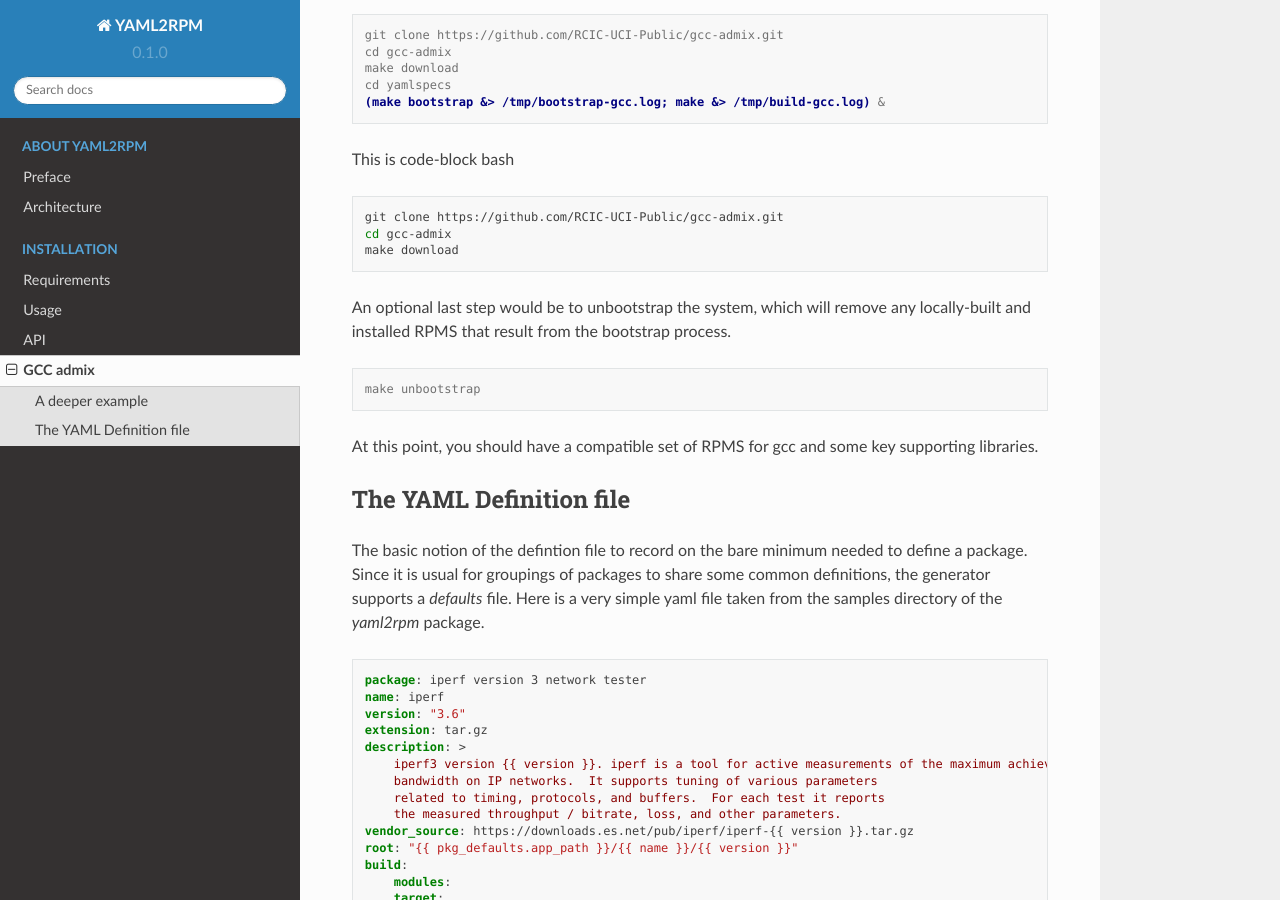
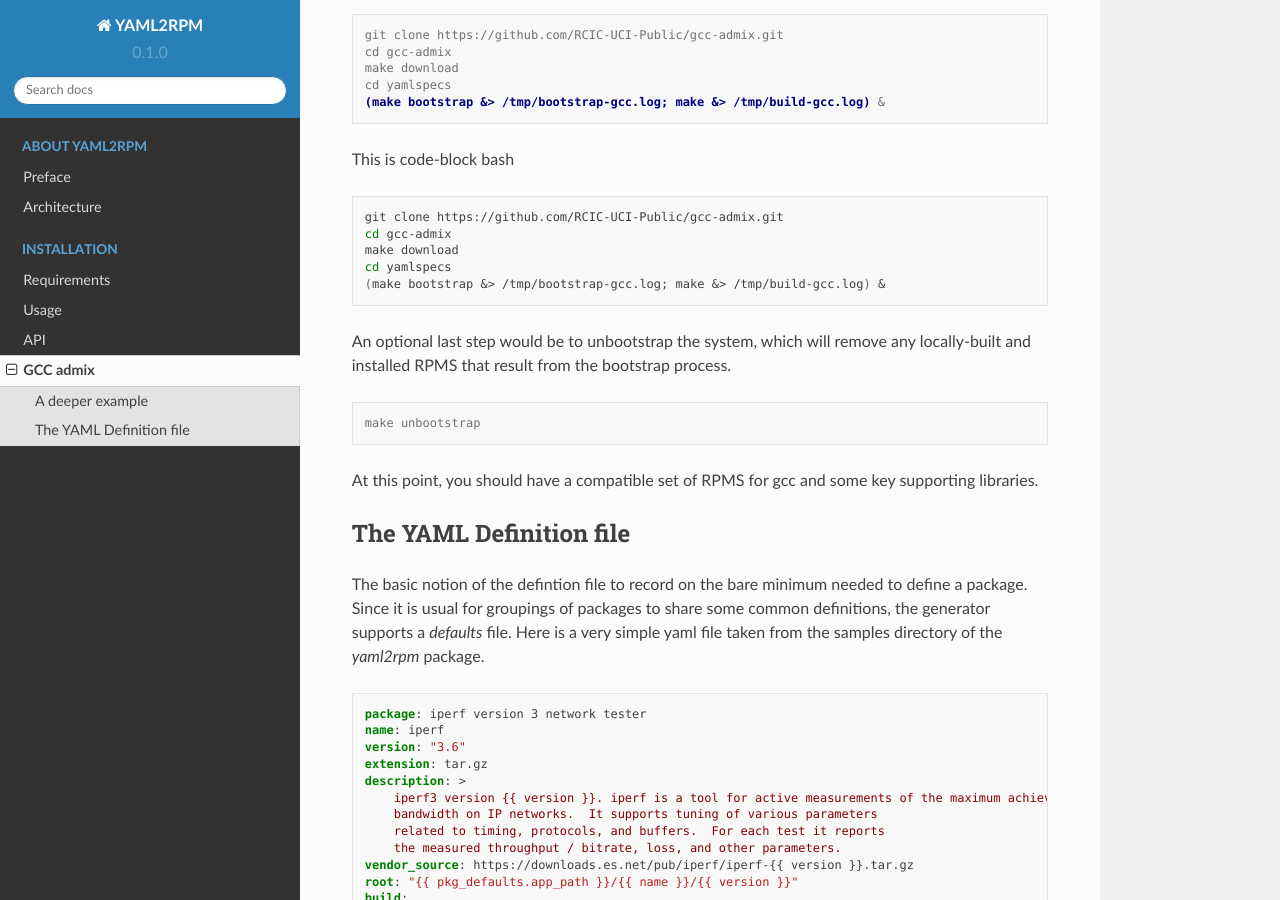
Before and after one commit to nadyawilliams/rtd-tutorial, a Sphinx documentation site: the page built from docs/source/installation/gcc.rst, in a window 1280 px wide and 900 px high, scrolled down 466 px. Built offline with Sphinx 7.4.7 and the Read the Docs theme 2.0.0, drawn with Linux system fonts in a browser that asks for light colours.

Commit message:
use same text

```diff
--- a/docs/source/installation/gcc.rst
+++ b/docs/source/installation/gcc.rst
@@ -31,6 +31,8 @@ This is code-block bash
    git clone https://github.com/RCIC-UCI-Public/gcc-admix.git
    cd gcc-admix
    make download
+   cd yamlspecs
+   (make bootstrap &> /tmp/bootstrap-gcc.log; make &> /tmp/build-gcc.log) &
 
 An optional last step would be to unbootstrap the system, which will remove any locally-built and installed RPMS that result from
 the bootstrap process.
```
